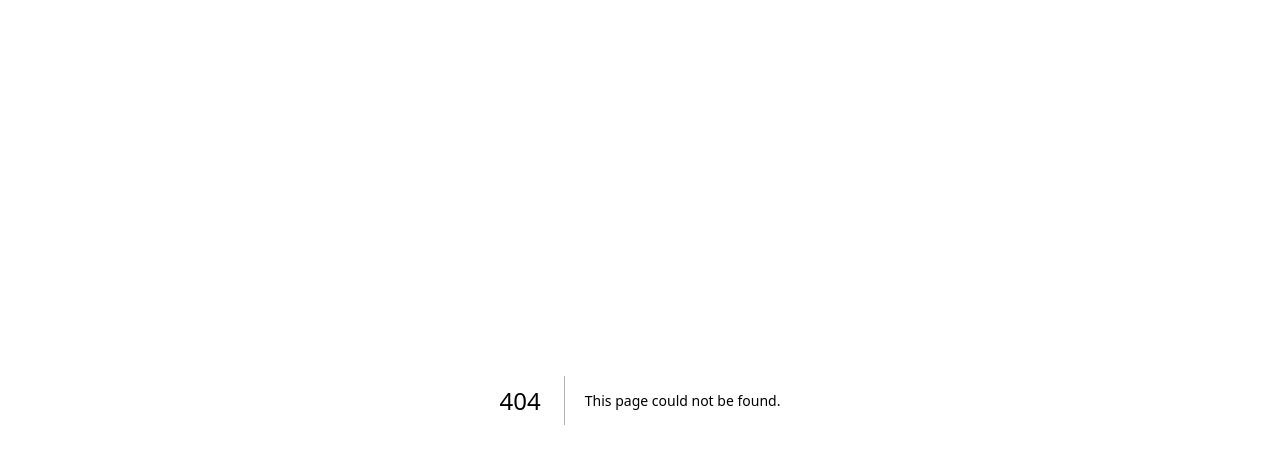
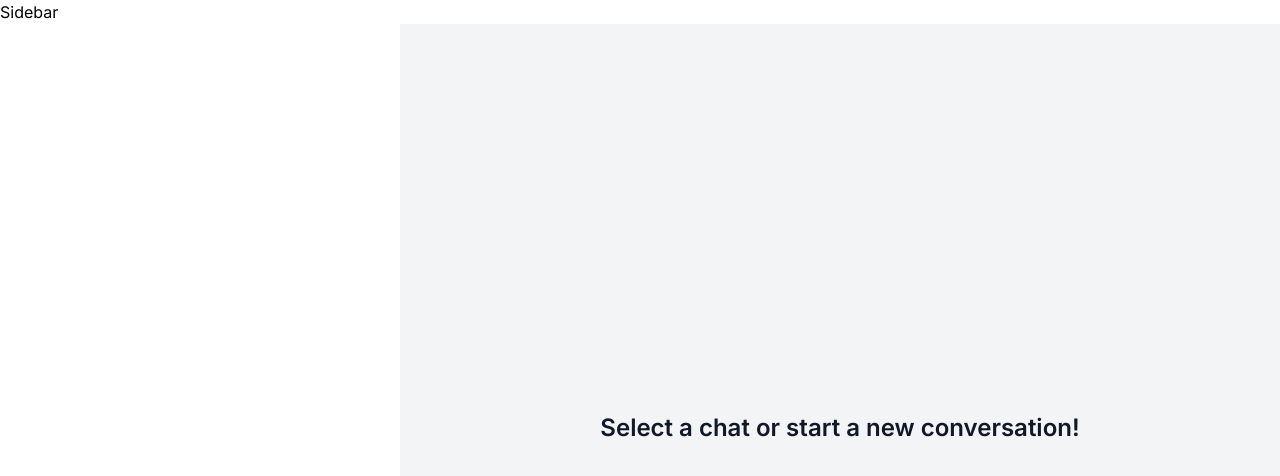
Before and after one commit to GnanaHarish/Messageit, a Next.js app in the folder messegeit/: page /users in a window 1280 px wide. Before the commit this address had no page. Shown: the top 476 px of the page. Built offline with nearby package versions, Linux system fonts and the light colour scheme.

Commit message:
Logout, Redirection after signin, sidebar
Logout, Redirection after signin, sidebar

```diff
--- a/messegeit/app/(site)/components/AuthForm.tsx
+++ b/messegeit/app/(site)/components/AuthForm.tsx
@@ -3,19 +3,28 @@
 import Button from '@/app/components/Button';
 import Input from '@/app/components/inputs/Input';
 import { BsGithub, BsGoogle } from 'react-icons/bs'
-import { useState, useCallback } from 'react';
+import { useState, useCallback, useEffect } from 'react';
 import { FieldValues, SubmitHandler, useForm } from 'react-hook-form';
 import AuthSocialButton from './AuthSocialButton';
 import axios from 'axios';
 import { toast } from 'react-hot-toast';
-import { signIn } from 'next-auth/react';
+import { signIn, useSession } from 'next-auth/react';
+import { useRouter } from 'next/navigation';
 
 
 type Variant = 'LOGIN' | 'REGISTER';
 
 const AuthForm = () => {
+    const session = useSession();
+    const router = useRouter();
     const [variant, setVariant] = useState<Variant>('LOGIN');
     const [isLoading, setIsLoading] = useState(false);
+
+    useEffect(() => {
+        if (session?.status === "authenticated") {
+            router.push('/users');
+        }
+    }, [session?.status, router]);
 
     const toggleVariant = useCallback(() => {
         if (variant === "LOGIN") {
@@ -45,6 +54,7 @@
         if (variant === "REGISTER") {
             //Axios Register
             axios.post("/api/register", data)
+                .then(() => signIn('credentials', data))
                 .catch(() => toast.error('Something went wrong!'))
                 .finally(() => {
                     toast.success('Successfully Registered!')
@@ -63,7 +73,8 @@
                         toast.error('Invalid credentials');
                     }
                     if (callback?.ok && !callback?.error) {
-                        toast.success('Welcome !')
+                        toast.success('Welcome !');
+                        router.push('/users');
                     }
                 })
                 .finally(() => {
@@ -82,6 +93,7 @@
                 }
                 if (callback?.ok && !callback?.error) {
                     toast.success('Welcome !')
+                    router.push('/users');
                 }
             })
             .finally(() => setIsLoading(false));
--- /dev/null
+++ b/messegeit/app/components/EmptyState.tsx
@@ -0,0 +1,21 @@
+const EmptyState = () => {
+    return (
+        <div className="
+            px-4
+            py-10
+            sm:px-6
+            lg:px-8
+            h-full
+            flex
+            justify-center
+            items-center
+            bg-gray-100
+        ">
+            <div className="text-center items-center flex flex-col">
+                <h3 className="mt-2 text-2xl font-semibold text-gray-900"> Select a chat or start a new conversation! </h3>
+            </div>
+        </div>
+    );
+}
+
+export default EmptyState;
--- /dev/null
+++ b/messegeit/app/components/sidebar/DesktopSidebar.tsx
@@ -0,0 +1,7 @@
+const DesktopSidebar = () => {
+    return (
+        <div>Sidebar</div>
+     );
+}
+
+export default DesktopSidebar;
--- /dev/null
+++ b/messegeit/app/components/sidebar/Sidebar.tsx
@@ -0,0 +1,16 @@
+import DesktopSidebar from "./DesktopSidebar";
+
+async function Sidebar({children} : {
+    children: React.ReactNode;
+}){
+    return(
+        <div className="h-full">
+            <DesktopSidebar />
+            <main className="lg:pl-20 h-full">
+                {children}
+            </main>
+        </div>
+    )
+}
+
+export default Sidebar;
--- /dev/null
+++ b/messegeit/app/context/AuthContext.tsx
@@ -0,0 +1,13 @@
+"use client"
+
+import { SessionProvider } from "next-auth/react"
+
+interface AuthContextProps{
+    children: React.ReactNode;
+}
+
+export default function AuthContext({
+    children
+}: AuthContextProps){
+    return <SessionProvider>{children}</SessionProvider>
+}
--- /dev/null
+++ b/messegeit/app/hooks/useConversation.ts
@@ -0,0 +1,22 @@
+import { useParams } from "next/navigation";
+import { useMemo } from "react";
+
+const useConversation = () => {
+  const params = useParams();
+
+  const conversationIds = useMemo(() => {
+    if (!params?.conversationIds) {
+      return "";
+    }
+    return params?.conversationIds as string;
+  }, [params?.conversationIds]);
+
+  const isOpen = useMemo(() => !!conversationIds, [conversationIds]);
+
+  return useMemo(() => ({
+    isOpen,
+    conversationIds
+  }), [isOpen, conversationIds]);
+};
+
+export default useConversation;
--- /dev/null
+++ b/messegeit/app/hooks/useRoutes.ts
@@ -0,0 +1,40 @@
+import { useMemo } from "react";
+import { usePathname } from "next/navigation";
+import { HiChat } from "react-icons/hi";
+import { HiArrowLeftOnRectangle, HiUsers } from "react-icons/hi2";
+import { signOut } from "next-auth/react";
+import useConversation from "./useConversation";
+
+const useRoutes = () => {
+  const pathname = usePathname();
+  const { conversationId } = useConversation();
+
+  const routes = useMemo(
+    () => [
+      {
+        label: "Chat",
+        href: "/conversations",
+        icon: HiChat,
+        active: pathname === "/conversations" || !!conversationId,
+      },
+      {
+        label: "Users",
+        href: "/users",
+        icon: HiUsers,
+        active: pathname ===    "/users"
+      },
+      {
+        label: "Logout",
+        href: "#",
+        onClick: () => signOut(),
+        icon: HiArrowLeftOnRectangle
+      }
+    ],
+    [pathname, conversationId]
+  );
+
+  return routes;
+};
+
+
+export default useRoutes;
--- a/messegeit/app/layout.tsx
+++ b/messegeit/app/layout.tsx
@@ -2,6 +2,7 @@
 import type { Metadata } from 'next'
 import { Inter } from 'next/font/google'
 import ToasterContext from './context/ToasterContext'
+import AuthContext from './context/AuthContext'
 
 const inter = Inter({ subsets: ['latin'] })
 
@@ -18,8 +19,10 @@
   return (
     <html lang="en">
       <body className={inter.className}>
-        <ToasterContext/>
-        {children}
+        <AuthContext>
+          <ToasterContext />
+          {children}
+        </AuthContext>
       </body>
     </html>
   )
--- /dev/null
+++ b/messegeit/app/users/layout.tsx
@@ -0,0 +1,15 @@
+import Sidebar from "@/app/components/sidebar/Sidebar";
+
+export default async function UsersLayout({
+    children
+}: {
+    children: React.ReactNode
+} ){
+    return (
+        <Sidebar>
+            <div className="h-full">
+                {children}
+            </div>
+        </Sidebar>
+    )
+}
--- /dev/null
+++ b/messegeit/app/users/page.tsx
@@ -0,0 +1,11 @@
+import  EmptyState  from "@/app/components/EmptyState";
+
+const Users = () => {
+    return (
+        <div className="hidden lg:block lg:pl-80 h-full">
+            <EmptyState />
+        </div>
+    );
+}
+
+export default Users;
```
Also changed, not shown: messegeit/middleware.ts (added, +13 -0 lines).
